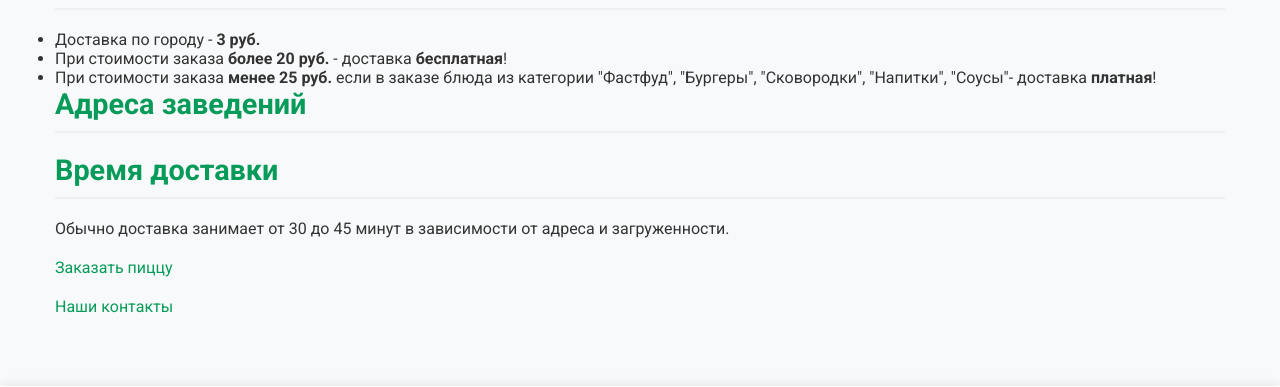
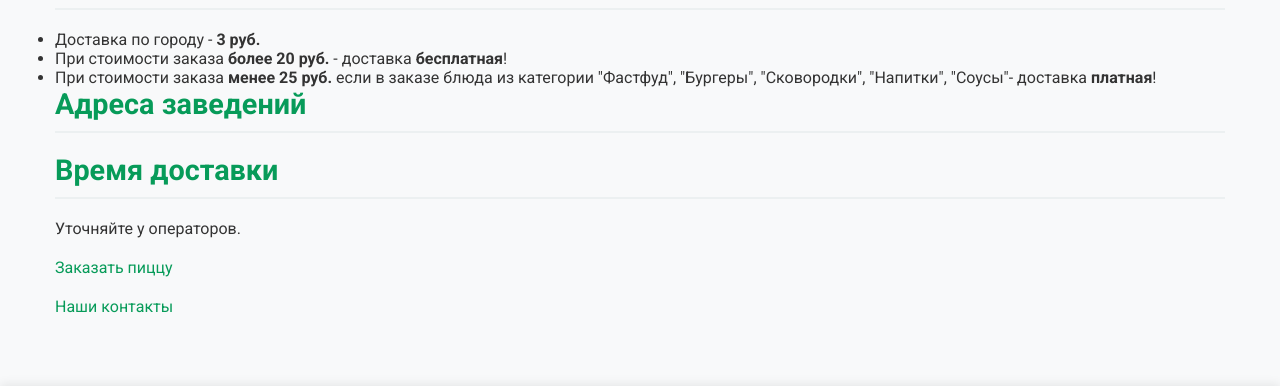
Before and after one commit to Xumpocmb/SoloPizza, a Django app: page /delivery/ in a window 1280 px wide. Shown: the part 394-781 px from the top of the page. Run offline with Django 5.2, Linux system fonts and the light colour scheme; data comes from the database, SQL or seed files in the repository; data that the repository does not hold is empty.

Commit message:
refactor(app_home): update delivery time information in template

```diff
--- a/templates/app_home/delivery.html
+++ b/templates/app_home/delivery.html
@@ -46,7 +46,7 @@
                     </ul>
 
                     <h2 class="text-title">Время доставки</h2>
-                    <p>Обычно доставка занимает от 30 до 45 минут в зависимости от адреса и загруженности.</p>
+                    <p>Уточняйте у операторов.</p>
                 </div>
                 <div class="action-buttons">
                         <a href="{% url "app_home:home" %}">Заказать пиццу</a>
```
